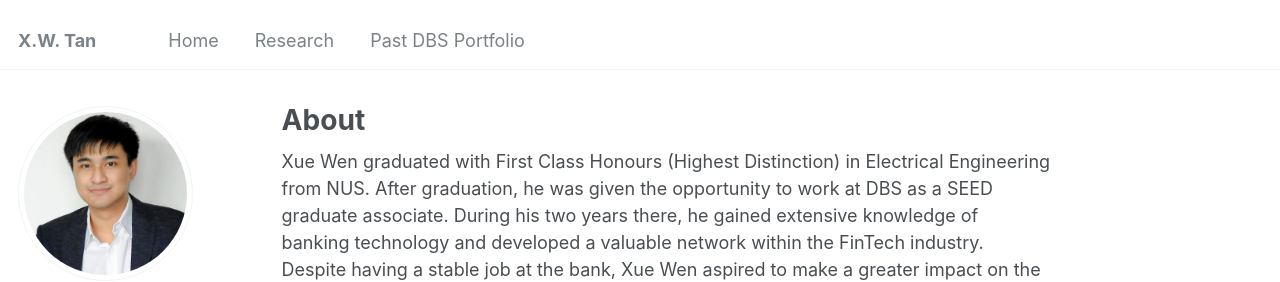
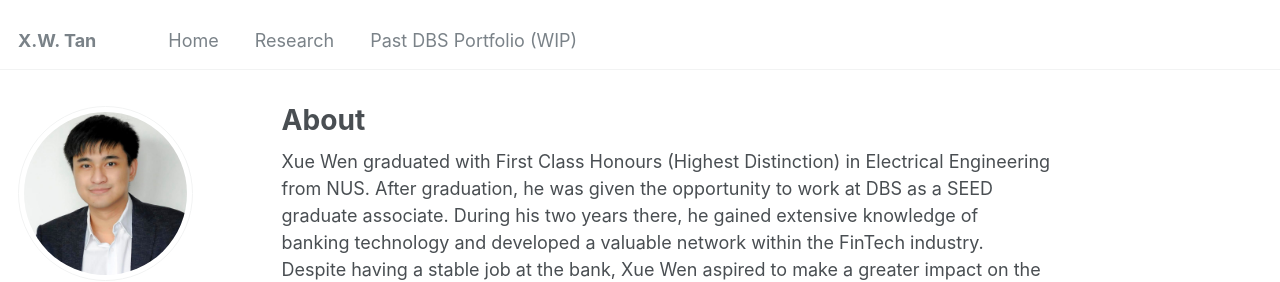
Before and after one commit to Chen-XueWen/Chen-XueWen.github.io, a Jekyll site: the page built from _pages/about.md, in a window 1280 px wide. Shown: the top 282 px of the page. Built offline with Jekyll 4.4.1, drawn with Linux system fonts in a browser that asks for light colours; some web fonts are replaced.

Commit message:
Update navigation.yml

```diff
--- a/_data/navigation.yml
+++ b/_data/navigation.yml
@@ -9,5 +9,5 @@ main:
     url: /
   - title: "Research"
     url: /publications/
-  - title: "Past DBS Portfolio"
+  - title: "Past DBS Portfolio (WIP)"
     url: /portfolio/
```
